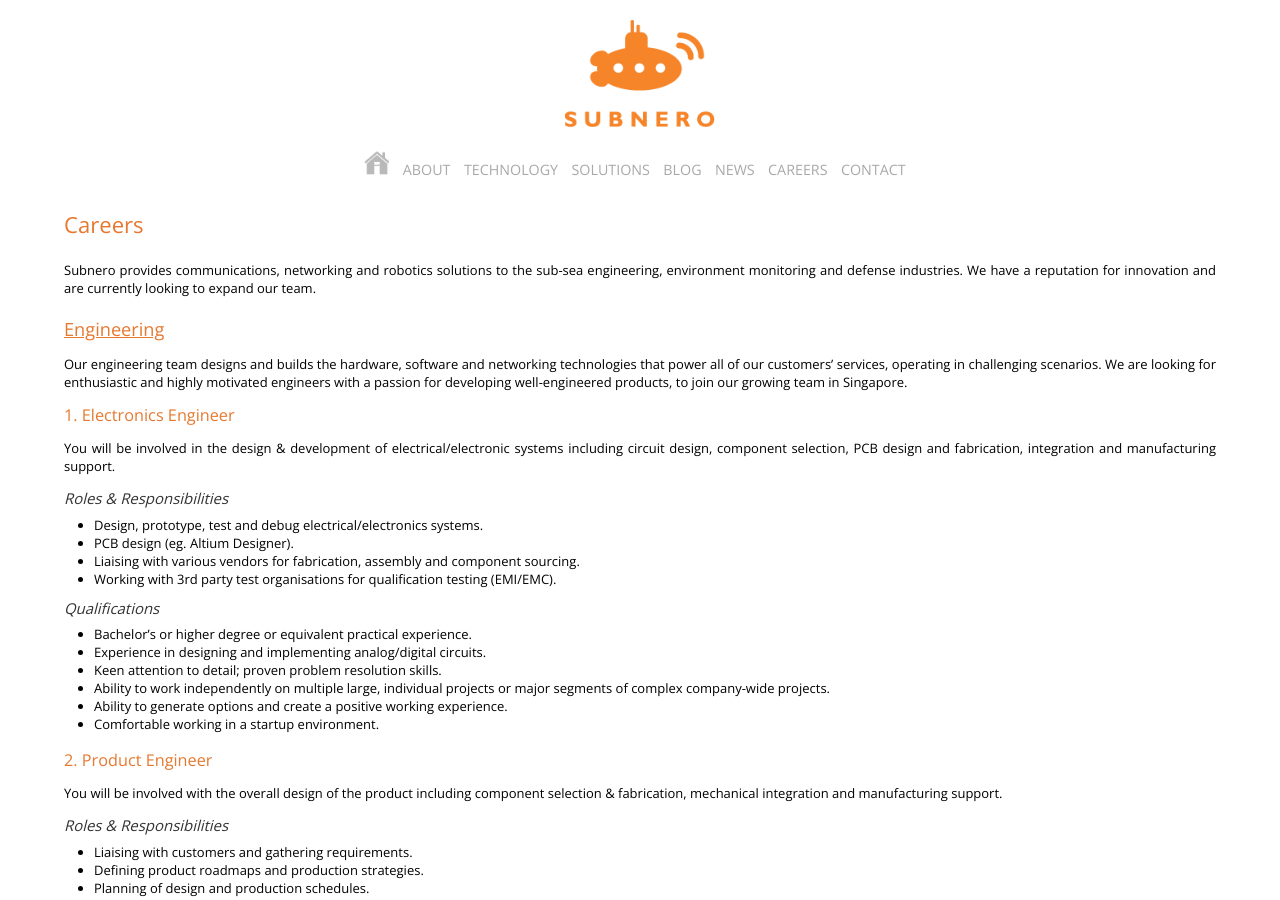
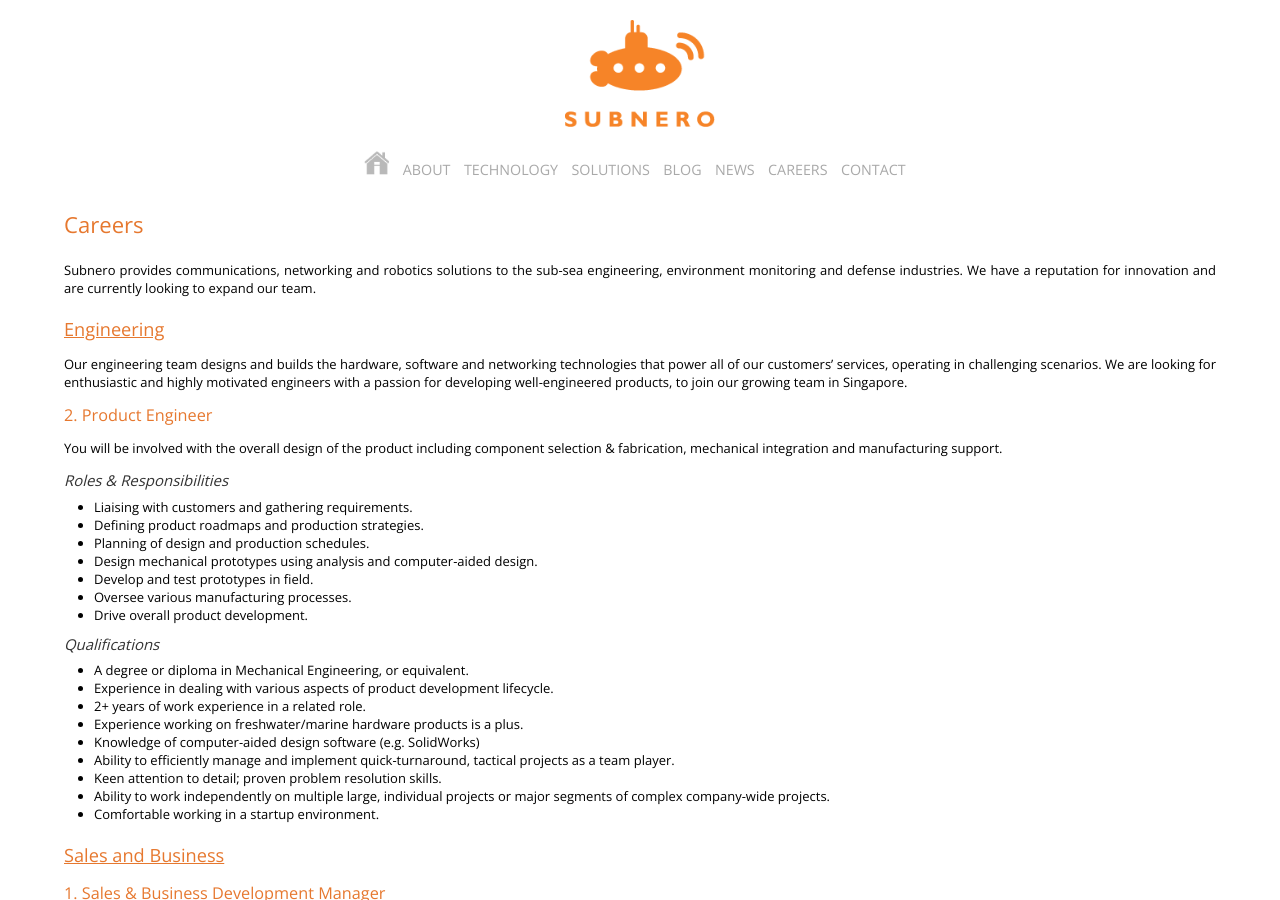
Before and after one commit to subnero1/old_website, a Jekyll site: the page built from career/index.html, in a window 1280 px wide and 900 px high. Built offline with Jekyll 4.4.1, drawn with Linux system fonts in a browser that asks for light colours.

Commit message:
removed electronics engineer job listing

```diff
--- a/career/index.html
+++ b/career/index.html
@@ -10,31 +10,6 @@ title: Careers
     <h2 class="area"> Engineering </h2>
 
     <p>Our engineering team designs and builds the hardware, software and networking technologies that power all of our customers’ services, operating in challenging scenarios. We are looking for enthusiastic and highly motivated engineers with a passion for developing well-engineered products, to join our growing team in Singapore.</p>
-
-    <div class="jd">
-      <h2> 1. Electronics Engineer </h2>
-
-      <p>You will be involved in the design &amp; development of electrical/electronic systems including circuit design, component selection, PCB design and fabrication, integration and manufacturing support.</p>
-
-      <h3> Roles &amp; Responsibilities </h3>
-      <ul>
-        <li>Design, prototype, test and debug electrical/electronics systems.</li>
-        <li>PCB design (eg. Altium Designer).</li>
-        <li>Liaising with various vendors for fabrication, assembly and component sourcing.</li>
-        <li>Working with 3rd party test organisations for qualification testing (EMI/EMC).</li>
-      </ul>
-
-      <h3> Qualifications </h3>
-      <ul>
-        <li>Bachelor’s or higher degree or equivalent practical experience.</li>
-        <li>Experience in designing and implementing analog/digital circuits.</li>
-        <li>Keen attention to detail; proven problem resolution skills.</li>
-        <li>Ability to work independently on multiple large, individual projects or major segments of complex company-wide projects.</li>
-        <li>Ability to generate options and create a positive working experience.</li>
-        <li>Comfortable working in a startup environment.</li>
-      </ul>
-
-    </div>
 
     <div class="jd">
       <h2> 2. Product Engineer </h2>
```
